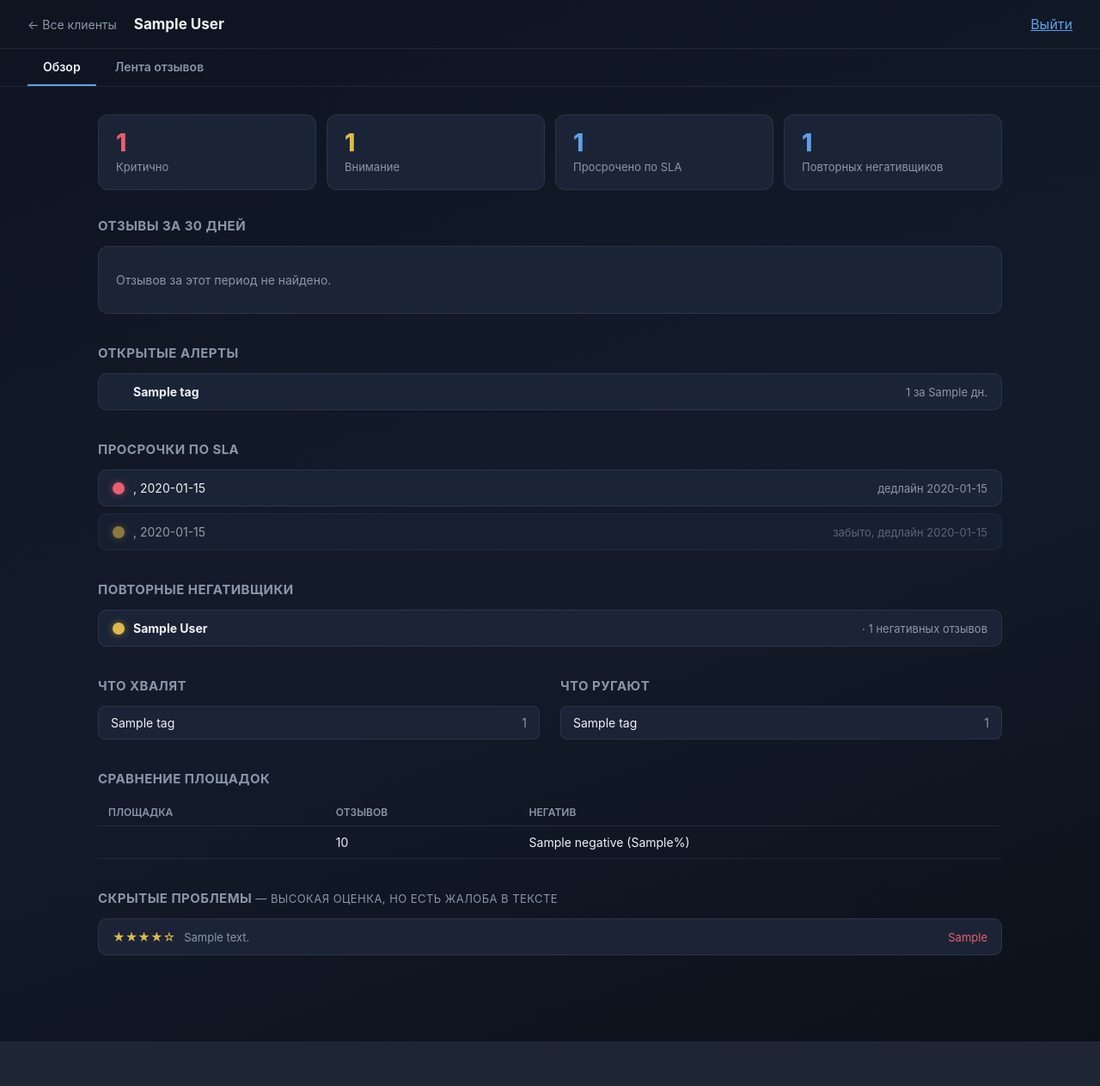
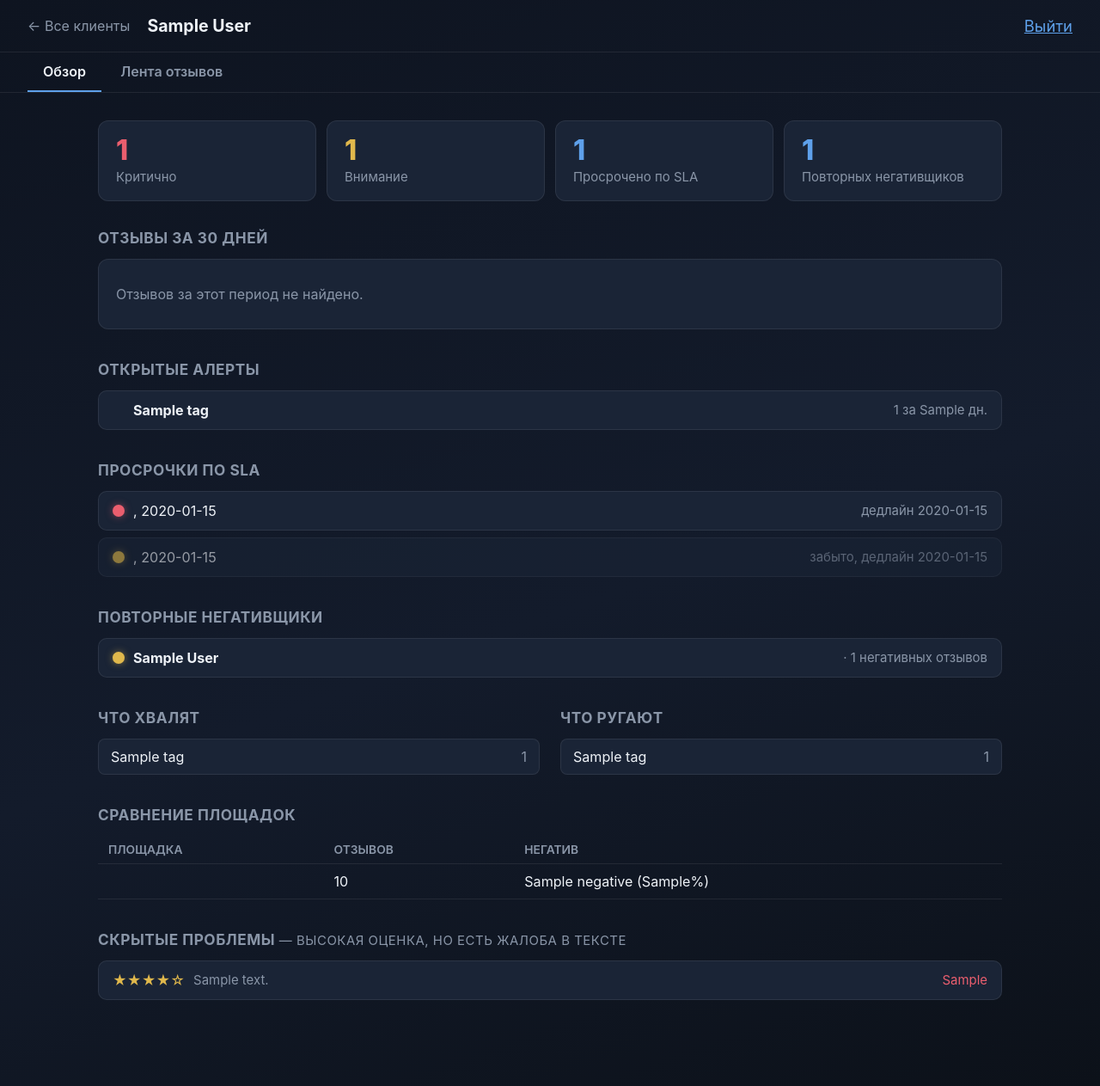
Before and after one commit to GerogeousGT/review-monitor, a Flask app: template webapp/templates/dashboard.html in a window 1280 px wide. Shown: the whole page at 86% size. Before the commit the page ends 1211 px from the top, so only its background shows below. Run offline with Flask 3, Linux system fonts and the light colour scheme; the template is opened without the code that fills it: most values are stand-ins (such as "Sample title", 1, 10 or a date in 2020).

Commit message:
Закрепить увеличенный шрифт через rem вместо временного zoom
Одобрено визуально (zoom: 1.15). Базовый font-size на html = 18.4px
(16px x 1.15), все ~45 объявлений font-size по 8 шаблонам переведены
с px на rem — масштаб всего сайта теперь правится одной строкой в
base.html, а не разбросанными px-значениями. zoom не входит в CSS-
спецификацию и хуже поддерживается в Firefox, rem — надёжнее.

Co-Authored-By: Claude Sonnet 5 <noreply@anthropic.com>

```diff
--- a/webapp/templates/base.html
+++ b/webapp/templates/base.html
@@ -17,7 +17,13 @@
     --danger: #ea5e6e;
   }
   * { box-sizing: border-box; margin: 0; padding: 0; }
-  html { scroll-behavior: smooth; }
+  html {
+    scroll-behavior: smooth;
+    /* Базовый размер шрифта всего сайта — 16px x 1.15 (одобрено визуально 2026-07-14,
+       было временно через zoom, закреплено через rem по всем шаблонам). Поменять
+       масштаб всего сайта разом — правь только эту строку. */
+    font-size: 18.4px;
+  }
   body {
     background: linear-gradient(160deg, var(--bg) 0%, var(--surface) 55%, #0c1119 100%);
     color: var(--text);
@@ -33,7 +39,7 @@
   }
   .brand {
     font-weight: 800;
-    font-size: 18px;
+    font-size: 1.125rem;
     letter-spacing: -0.01em;
   }
   .brand .accent { color: var(--accent); }
@@ -41,7 +47,7 @@
     display: flex;
     align-items: center;
     gap: 16px;
-    font-size: 14px;
+    font-size: 0.875rem;
     color: var(--text-dim);
   }
   .topbar a {
--- a/webapp/templates/dashboard.html
+++ b/webapp/templates/dashboard.html
@@ -16,15 +16,15 @@
     border-radius: 12px;
     padding: 18px 20px;
   }
-  .summary-card .num { font-size: 28px; font-weight: 800; line-height: 1; }
-  .summary-card .label { color: var(--text-dim); font-size: 13px; margin-top: 6px; }
+  .summary-card .num { font-size: 1.75rem; font-weight: 800; line-height: 1; }
+  .summary-card .label { color: var(--text-dim); font-size: 0.8125rem; margin-top: 6px; }
   .summary-card.red .num { color: var(--danger); }
   .summary-card.yellow .num { color: #e0b84c; }
   .summary-card.neutral .num { color: var(--accent-2); }
 
   .section { margin-bottom: 36px; scroll-margin-top: 20px; }
   .section h2 {
-    font-size: 15px;
+    font-size: 0.9375rem;
     font-weight: 700;
     color: var(--text-dim);
     text-transform: uppercase;
@@ -45,7 +45,7 @@
   .sentiment-bar .seg.positive { background: var(--accent); }
   .sentiment-bar .seg.neutral { background: #e0b84c; }
   .sentiment-bar .seg.negative { background: var(--danger); }
-  .sentiment-legend { display: flex; gap: 16px; font-size: 13px; color: var(--text-dim); white-space: nowrap; }
+  .sentiment-legend { display: flex; gap: 16px; font-size: 0.8125rem; color: var(--text-dim); white-space: nowrap; }
 
   .alert-list, .offender-list, .overdue-list, .hidden-list { display: flex; flex-direction: column; gap: 8px; }
   .alert-item, .offender-item, .overdue-item, .hidden-item {
@@ -56,10 +56,10 @@
     display: flex;
     align-items: center;
     gap: 10px;
-    font-size: 14px;
+    font-size: 0.875rem;
   }
   .alert-item .tag, .offender-item .author { font-weight: 700; }
-  .alert-item .meta, .offender-item .meta, .overdue-item .meta { color: var(--text-dim); margin-left: auto; font-size: 13px; }
+  .alert-item .meta, .offender-item .meta, .overdue-item .meta { color: var(--text-dim); margin-left: auto; font-size: 0.8125rem; }
   .severity-dot { width: 14px; height: 14px; border-radius: 50%; flex-shrink: 0; }
   .severity-dot.red { background: var(--danger); box-shadow: 0 0 8px rgba(234, 94, 110, 0.5); }
   .severity-dot.yellow { background: #e0b84c; box-shadow: 0 0 8px rgba(224, 184, 76, 0.5); }
@@ -75,16 +75,16 @@
     border: 1px solid var(--border);
     border-radius: 8px;
     padding: 10px 14px;
-    font-size: 14px;
+    font-size: 0.875rem;
   }
   .tag-rank-item .count { color: var(--text-dim); }
 
-  table.platform-table { width: 100%; border-collapse: collapse; font-size: 14px; }
+  table.platform-table { width: 100%; border-collapse: collapse; font-size: 0.875rem; }
   table.platform-table th {
     text-align: left;
     color: var(--text-dim);
     font-weight: 600;
-    font-size: 12px;
+    font-size: 0.75rem;
     text-transform: uppercase;
     padding: 8px 12px;
     border-bottom: 1px solid var(--border);
@@ -95,10 +95,10 @@
   }
 
   .hidden-item .stars { color: #e0b84c; white-space: nowrap; }
-  .hidden-item .text { color: var(--text-dim); font-size: 13px; flex: 1; overflow: hidden; text-overflow: ellipsis; white-space: nowrap; }
-  .hidden-item .tags { color: var(--danger); font-size: 13px; white-space: nowrap; }
+  .hidden-item .text { color: var(--text-dim); font-size: 0.8125rem; flex: 1; overflow: hidden; text-overflow: ellipsis; white-space: nowrap; }
+  .hidden-item .tags { color: var(--danger); font-size: 0.8125rem; white-space: nowrap; }
 
-  .empty-note { color: var(--text-dim); font-size: 14px; padding: 12px 0; }
+  .empty-note { color: var(--text-dim); font-size: 0.875rem; padding: 12px 0; }
 
   .alert-item.clickable, .offender-item.clickable {
     cursor: pointer;
@@ -137,18 +137,18 @@
     padding: 18px 22px;
     border-bottom: 1px solid var(--border);
   }
-  .modal-header h3 { font-size: 16px; font-weight: 700; }
+  .modal-header h3 { font-size: 1rem; font-weight: 700; }
   .modal-close {
     background: none;
     border: none;
     color: var(--text-dim);
-    font-size: 20px;
+    font-size: 1.25rem;
     cursor: pointer;
     line-height: 1;
   }
   .modal-close:hover { color: var(--text); }
   .modal-body { padding: 18px 22px; overflow-y: auto; }
-  .modal-loading { color: var(--text-dim); font-size: 14px; text-align: center; padding: 30px 0; }
+  .modal-loading { color: var(--text-dim); font-size: 0.875rem; text-align: center; padding: 30px 0; }
 
   .modal-review {
     background: var(--surface);
@@ -162,14 +162,14 @@
     display: flex;
     align-items: center;
     gap: 8px;
-    font-size: 13px;
+    font-size: 0.8125rem;
     color: var(--text-dim);
     margin-bottom: 8px;
   }
   .modal-review-head .stars { color: #e0b84c; }
   .modal-review-head .platform { font-weight: 600; color: var(--text); }
-  .modal-review-text { font-size: 14px; line-height: 1.5; }
-  .modal-empty { color: var(--text-dim); font-size: 14px; text-align: center; padding: 20px 0; }
+  .modal-review-text { font-size: 0.875rem; line-height: 1.5; }
+  .modal-empty { color: var(--text-dim); font-size: 0.875rem; text-align: center; padding: 20px 0; }
 </style>
 
 <div class="summary-row">
@@ -305,7 +305,7 @@
 </div>
 
 <div class="section">
-  <h2>Скрытые проблемы <span style="color:var(--text-dim); font-weight:400; font-size:13px;">— высокая оценка, но есть жалоба в тексте</span></h2>
+  <h2>Скрытые проблемы <span style="color:var(--text-dim); font-weight:400; font-size:0.8125rem;">— высокая оценка, но есть жалоба в тексте</span></h2>
   {% if hidden_problems %}
   <div class="hidden-list">
     {% for h in hidden_problems %}
--- a/webapp/templates/dashboard_base.html
+++ b/webapp/templates/dashboard_base.html
@@ -14,10 +14,10 @@
   .db-back {
     color: var(--text-dim);
     text-decoration: none;
-    font-size: 14px;
+    font-size: 0.875rem;
   }
   .db-back:hover { color: var(--text); }
-  .db-title { font-weight: 700; font-size: 17px; }
+  .db-title { font-weight: 700; font-size: 1.0625rem; }
   .db-tabs {
     display: flex;
     gap: 4px;
@@ -28,7 +28,7 @@
     padding: 12px 18px;
     color: var(--text-dim);
     text-decoration: none;
-    font-size: 14px;
+    font-size: 0.875rem;
     font-weight: 600;
     border-bottom: 2px solid transparent;
   }
@@ -44,7 +44,7 @@
   }
   .db-empty {
     color: var(--text-dim);
-    font-size: 15px;
+    font-size: 0.9375rem;
     text-align: center;
     padding: 60px 20px;
   }
--- a/webapp/templates/dashboard_stub.html
+++ b/webapp/templates/dashboard_stub.html
@@ -2,10 +2,10 @@
 {% block title %}{{ slug }} — ReviewPulse{% endblock %}
 {% block body %}
 <style>
-  h1 { font-size: 24px; margin-bottom: 8px; }
+  h1 { font-size: 1.5rem; margin-bottom: 8px; }
   .stub {
     color: var(--text-dim);
-    font-size: 15px;
+    font-size: 0.9375rem;
     margin-top: 24px;
   }
   .back { display: inline-block; margin-bottom: 20px; }
```
Also changed, not shown: webapp/templates/change_password.html (+6 -6 lines), webapp/templates/dashboard_reviews.html (+7 -7 lines), webapp/templates/index.html (+5 -5 lines), webapp/templates/login.html (+5 -5 lines).
